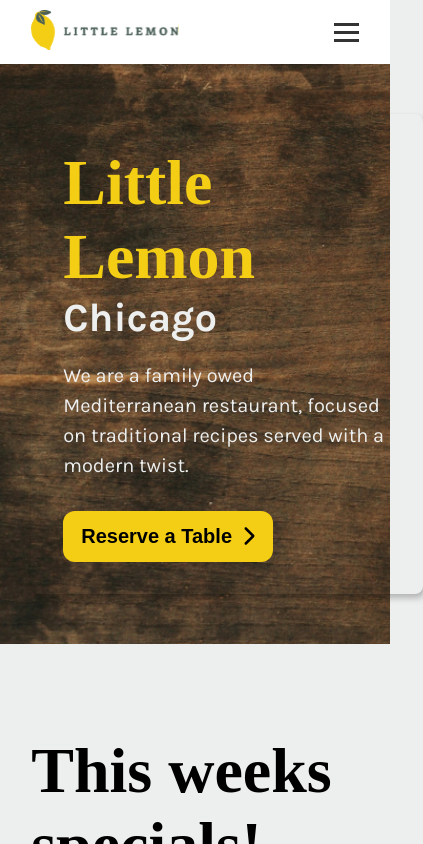
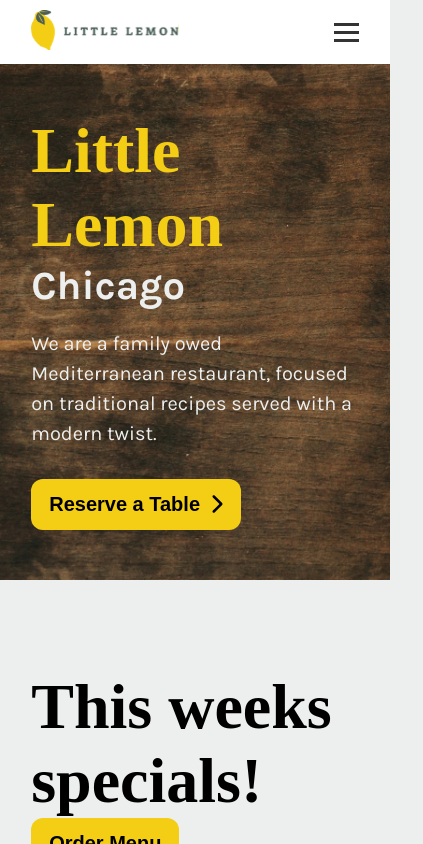
Before and after one commit to copestakes/little-lemon-capstone, a React (Create React App) app: page /#/ in a window 390 px wide. Shown: the top 844 px of the page, 423 px wide, since content can reach past the window. Built offline with nearby package versions, Linux system fonts and the light colour scheme; a web font is replaced by a local one.

Commit message:
banner fix on mobile

```diff
--- a/src/App.css
+++ b/src/App.css
@@ -435,6 +435,8 @@
 @media screen and (max-width: 768px) {
   .banner-text {
     background-color: transparent;
+    padding: 0;
+    box-shadow: unset;
     width: 100%;
   }
 
```
